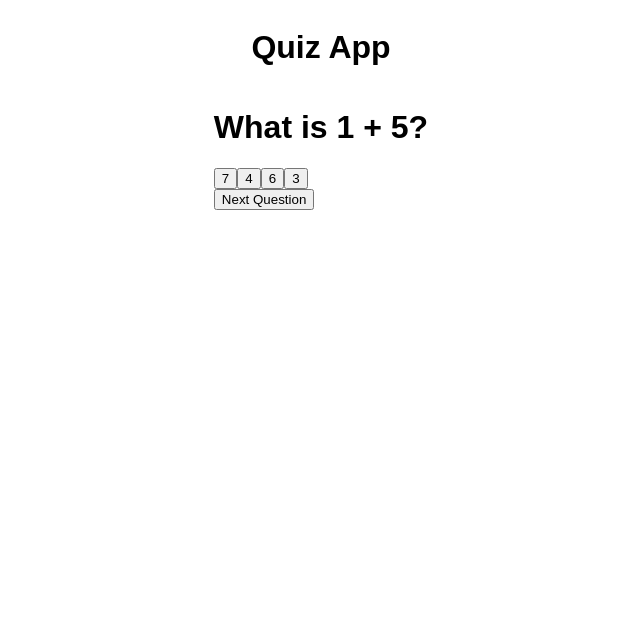
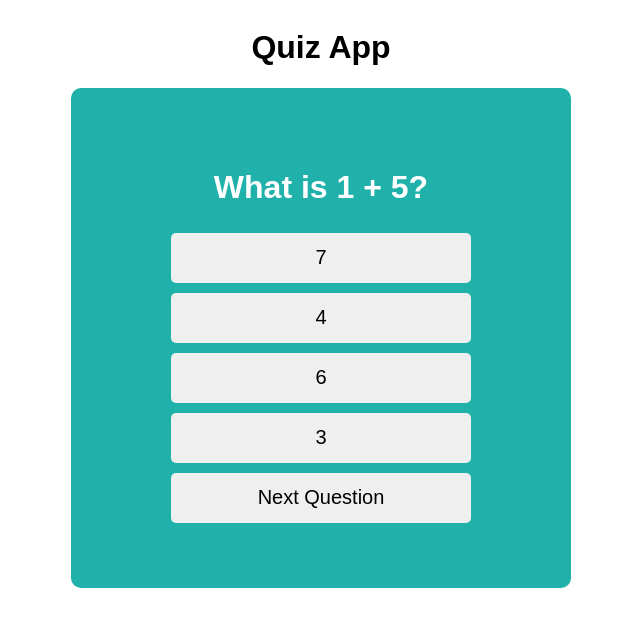
Before and after one commit to kathrynhoule/quiz-app, a React (Vite) app: page / in a window 1280 px wide. Both pictures are taken after a click on the button "Start Quiz". Shown: the top 626 px of the page, without its empty margins (319-959 px from the left). Built offline with nearby package versions, Linux system fonts and the light colour scheme.

Commit message:
adds styling to the quiz screen

```diff
--- a/src/App.css
+++ b/src/App.css
@@ -6,7 +6,8 @@
      flex-direction: column;
 }
 
-.main-menu {
+.main-menu,
+.quiz {
      width: 500px;
      height: 500px;
      border-radius: 10px;
@@ -17,7 +18,7 @@
      align-items: center;
 }
 
-.main-menu button {
+.main-menu button, .quiz button {
      width: 300px;
      height: 50px;
      margin: 5px;
@@ -26,3 +27,16 @@
      font-size: 20px;
      cursor: pointer;
 }
+
+.main-menu,
+.quiz {
+     color: white;
+}
+
+.options {
+     width: 100%;
+     display: flex;
+     justify-content: center;
+     flex-direction: column;
+     align-items: center;
+}
--- a/src/Components/Quiz.jsx
+++ b/src/Components/Quiz.jsx
@@ -3,7 +3,7 @@ import { QuizContext } from "../Extras/Contexts";
 import {questions} from '../Extras/QuestionBank';
 
 function Quiz() {
-     const { score, setScore } = useContext(QuizContext);
+     const { score, setScore, setGameState } = useContext(QuizContext);
 
      const [currQuestion, setCurrQuestion] = useState(0);
      const [optionChosen, setOptionChosen] = useState("");
@@ -12,8 +12,14 @@ function Quiz() {
           if (questions[currQuestion].answer === optionChosen) {
                setScore(prevScore => prevScore + 1);
           }
-          alert(score);
           setCurrQuestion(currQuestion + 1);
+     }
+
+     const finishQuiz = () => {
+          if (questions[currQuestion].answer === optionChosen) {
+               setScore(prevScore => prevScore + 1);
+          }
+          setGameState("endScreen");
      }
 
      return (
@@ -26,7 +32,11 @@ function Quiz() {
                     <button onClick={() => setOptionChosen("D")}>{questions[currQuestion].optionD}</button>
                </div>
 
+               {currQuestion === questions.length - 1 ? (
+                    <button onClick={finishQuiz}>Finish Quiz</button>
+               ) : (
                <button onClick={nextQuestion}>Next Question</button>
+               )}
           </div>
      );
 }
```
